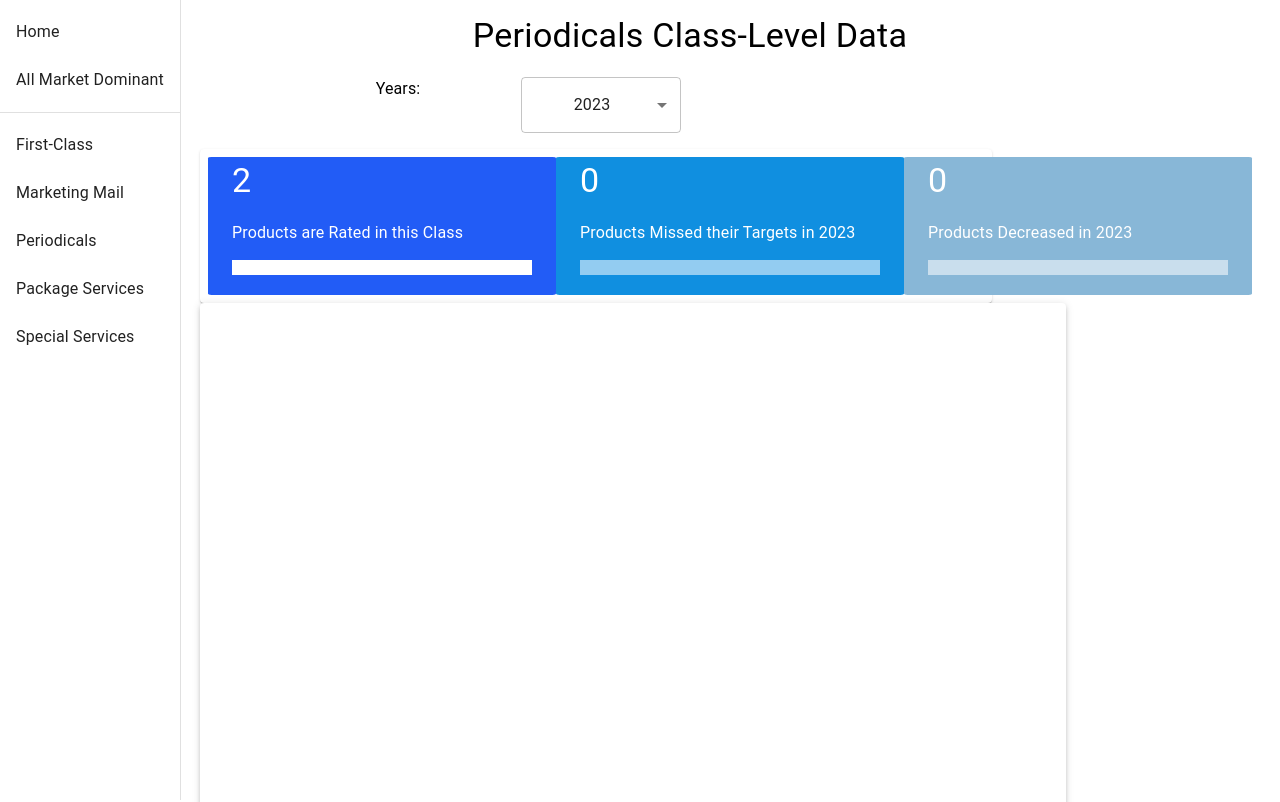
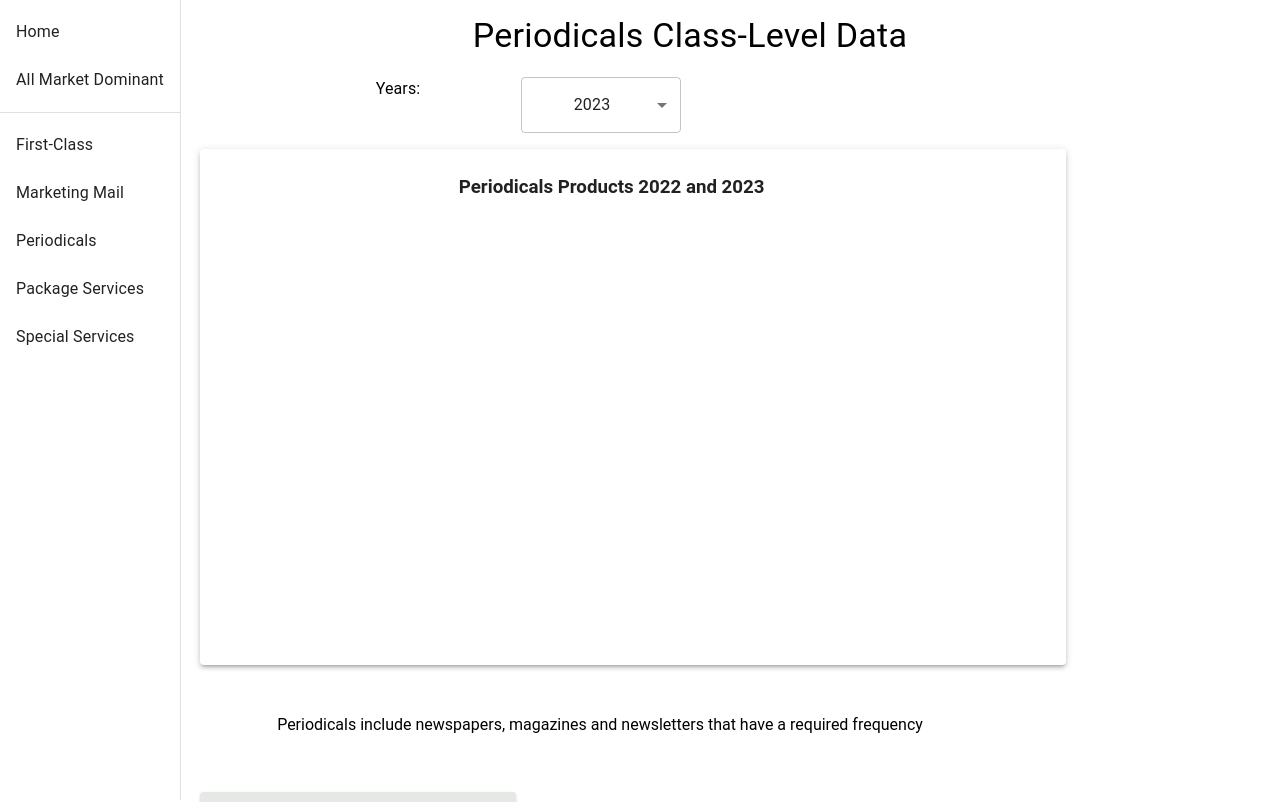
Before and after one commit to matt-ashford/matt-ashford.github.io, a React (Create React App) app: page /periodicals in a window 1280 px wide. Shown: the top 802 px of the page. Built offline with nearby package versions, Linux system fonts and the light colour scheme.

Commit message:
finished class graph title

```diff
--- /dev/null
+++ b/src/DashComponents/ClassGraphSingleYear/ClassGraphTitle.jsx
@@ -0,0 +1,25 @@
+import { useEffect, useState } from "react";
+
+export const ClassGraphTitle = (props) => {
+  const { mailClass, selectedYear } = props;
+  console.log(mailClass);
+
+  function classAndProds(mailClass) {
+    if (mailClass === "First Class") {
+      return "First-Class Product Components";
+    } else {
+      return `${mailClass} Products`;
+    }
+  }
+
+  function displayedYears(selectedYear) {
+    return `${selectedYear - 1} and ${selectedYear}`;
+  }
+
+  function titleText(mailClass, selectedYear) {
+    return `${classAndProds(mailClass)} ${displayedYears(selectedYear)}`;
+  }
+  return <h3>{titleText(mailClass, selectedYear)}</h3>;
+};
+
+export default ClassGraphTitle;
--- a/src/DashComponents/ClassGraphSingleYear/ClassLevelGraph.jsx
+++ b/src/DashComponents/ClassGraphSingleYear/ClassLevelGraph.jsx
@@ -26,11 +26,13 @@ import { TooltipTarget } from "../TooltipTarget";
 
 import { TooltipServiceClassLevel } from "../TooltipServiceClassLevel";
 import { TooltipProductNames } from "../TooltipProductNames";
+import ClassGraphTitle from "./ClassGraphTitle";
 
 export const ClassGraphSingleYear = (props) => {
   const { propData, mailClass, selectedYear } = props;
 
   // console.log(propData);
+  console.log(mailClass);
 
   const [data, setData] = useState([]);
 
@@ -323,19 +325,11 @@ export const ClassGraphSingleYear = (props) => {
     setIsHoveringProductText(false);
   }
 
-  function titleText(mailClass) {
-    if (mailClass === "First Class") {
-      return "First-Class Product Components";
-    } else {
-      return `${mailClass} Products`;
-    }
-  }
-
   return (
     <>
-      {/* <div style={{ marginLeft: "-5%" }}>
-        <h3 fontFamily={textNodeFont}>{titleText(mailClass)}</h3>
-        <svg
+      <div style={{ marginLeft: "-5%" }}>
+        <ClassGraphTitle mailClass={mailClass} selectedYear={selectedYear} />
+        {/* <svg
           shapeRendering="crispEdges"
           id={svgId}
           height={rotateProductNames ? 350 : 330}
@@ -345,9 +339,9 @@ export const ClassGraphSingleYear = (props) => {
           level={"classLevel"}
           bar2019={".bar2019"}
           bar2020={".bar2020"}
-        />
+        /> */}
       </div>
-       */}
+
       {/* <TooltipServiceClassLevel
         xHover={xHover}
         hoverId={hoverId}
--- a/src/DashComponents/UIBits/productCountTable/ProductCountTable.jsx
+++ b/src/DashComponents/UIBits/productCountTable/ProductCountTable.jsx
@@ -21,7 +21,6 @@ export const ProductCountTable = (props) => {
       propData
     );
     setCellData(countTableDataFilter(filtData, selectedYear));
-    console.log(selectedYear, filtData, cellData);
   }, [propData, selectedYear]);
 
   function productOrComponent(mc) {
--- a/src/mailClassComponents/MailClassPage.jsx
+++ b/src/mailClassComponents/MailClassPage.jsx
@@ -85,7 +85,7 @@ export const MailClassPage = (props) => {
               selectedYear={selectedYear}
               changeYearSelected={changeYearSelected}
             />
-            <Grid item lg={7} md={12}>
+            {/* <Grid item lg={7} md={12}>
               <Paper className={classes.paper}>
                 <div>
                   {" "}
@@ -96,14 +96,19 @@ export const MailClassPage = (props) => {
                   />{" "}
                 </div>
               </Paper>
-            </Grid>
+            </Grid> */}
+
             <Paper
               className={classes.graphDivFirstClass}
               elevation={3}
               width={graphWidth}
             >
               <ClassGraphSingleYear
-                propData={joinedData}
+                propData={filterAnnualComparison(
+                  mailClassName,
+                  selectedYear,
+                  joinedData
+                )}
                 mailClass={mailClassName}
                 selectedYear={selectedYear}
               />
@@ -124,7 +129,6 @@ export const MailClassPage = (props) => {
                 <div style={{ marginTop: "30%" }}></div>
                 <Paper>
                   {/* <DownloadButton
-                    propData={annualDataClass}
                     dataName={"Class-Level Data"}
                   /> */}
                 </Paper>
@@ -134,7 +138,7 @@ export const MailClassPage = (props) => {
 
           <Paper xs={12} className={classes.paperDropdown}>
             {/* <ProductDropdown
-              propData={annualDataClass}
+              propData={annualData}
               selectedProductId={selectedProductId}
               changeProductSelected={changeProductSelected}
               mailClass={mailClassName}
```
Also changed, not shown: src/DashComponents/ClassGraphSingleYear/classGraph.module.css (added).
